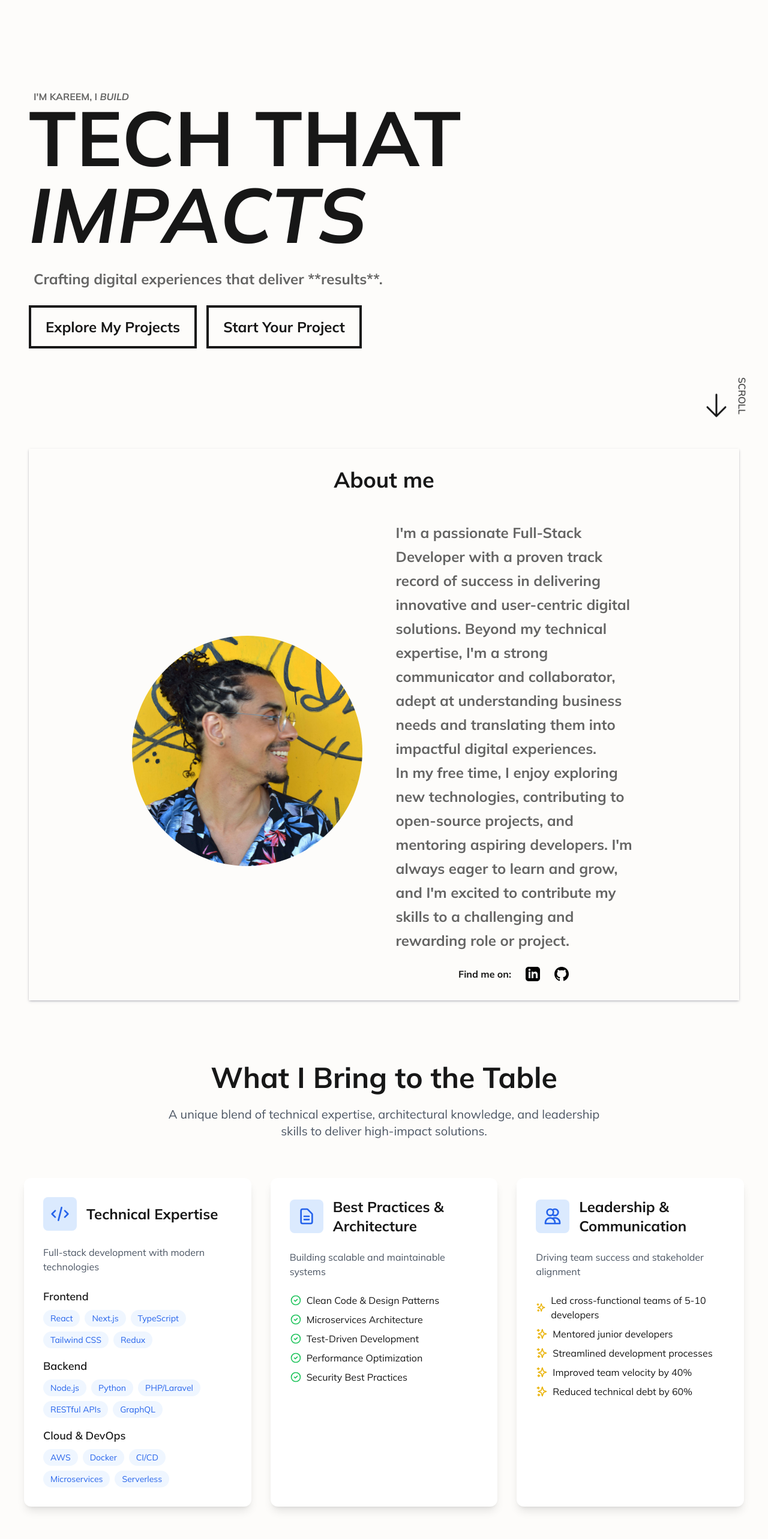
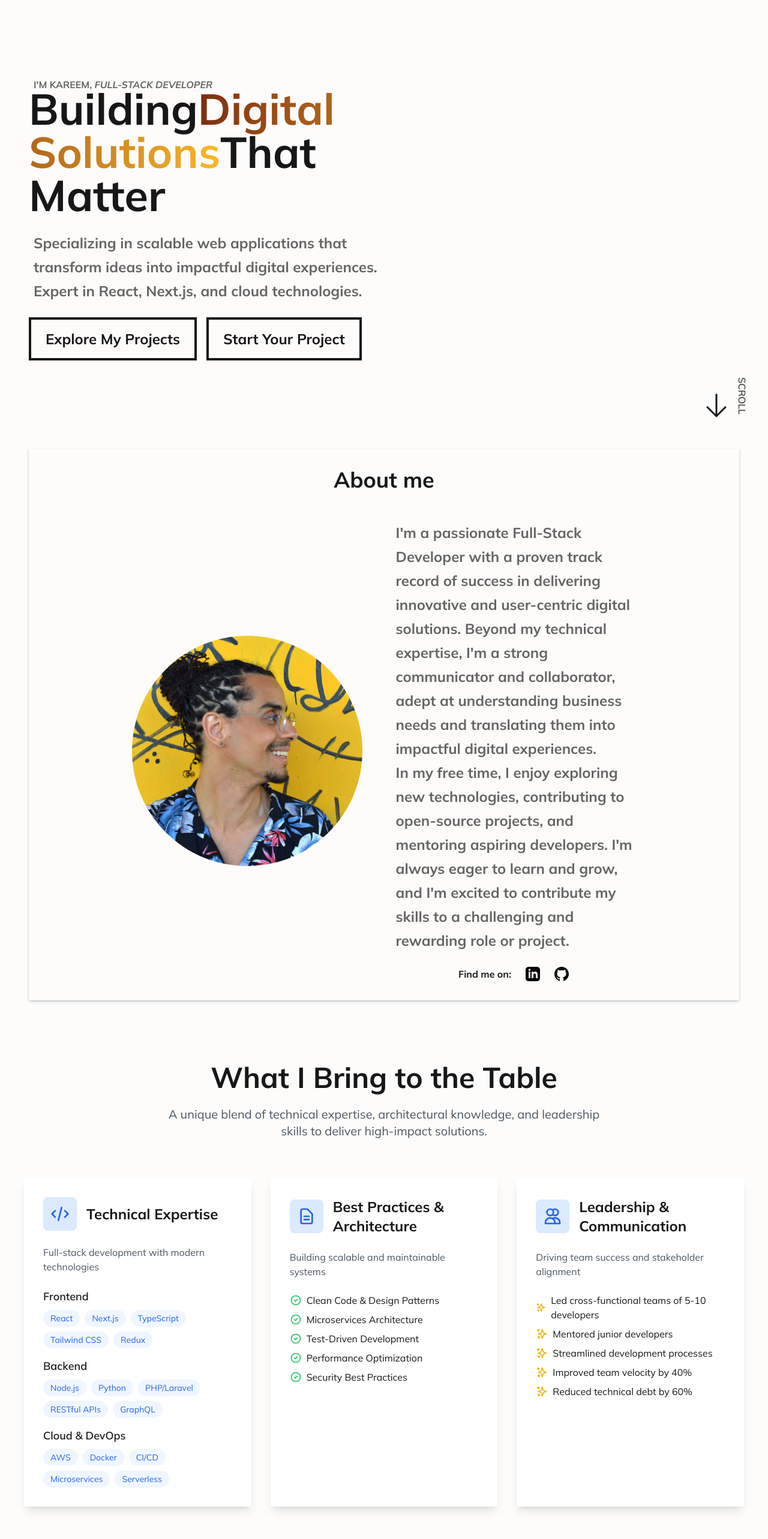
Before and after one commit to kareemsakr/next-portfolio, a Next.js app: page / in a window 1280 px wide. Shown: the part 100-2666 px from the top of the page at 60% size. Built offline with nearby package versions, Linux system fonts and the light colour scheme.

Commit message:
updated the hero section

```diff
--- a/app/page.tsx
+++ b/app/page.tsx
@@ -55,21 +55,30 @@ export default function Home() {
           </div>
         </nav>
       </header>
+
       <main>
         <section
           id="hero"
           className="min-h-[calc(100vh-50px)] flex flex-col justify-center gap-6 p-6"
         >
           <p className="font-bold text-black text-opacity-60 text-xs pl-[2.3] -mb-8 md:pl-2 md:text-base">
-            I&apos;M KAREEM, I <em>BUILD</em>
+            I&apos;M KAREEM, <em>FULL-STACK DEVELOPER</em>
           </p>
-          <h1 className="text-5xl md:text-9xl font-bold">
-            TECH THAT
-            <br />
-            <em>IMPACTS</em>
+          <h1 className="text-5xl md:text-7xl font-bold leading-tight">
+            Building
+            <span className="text-transparent bg-clip-text bg-gradient-to-r from-orange-900 to-papaya-orange">
+              Digital
+              <br />
+              Solutions
+            </span>
+            That
+            <br /> Matter
           </h1>
+
           <p className="pl-2 font-bold text-black text-opacity-60 text-md leading-8 md:text-2xl md:leading-10 lg:max-w-[50%] ">
-            Crafting digital experiences that deliver **results**.
+            Specializing in scalable web applications that transform ideas into
+            impactful digital experiences. Expert in React, Next.js, and cloud
+            technologies.
           </p>
           <div className="flex gap-4">
             <button className="font-bold border-2 border-foreground px-2 py-2 transition-all duration-300 hover:shadow-button hover:scale-105  md:px-6 md:py-4 md:text-2xl md:border-4">
@@ -138,64 +147,6 @@ export default function Home() {
               </ul>
             </div>
           </div>
-          {/* <article className="flex flex-col gap-10 items-center py-24 md:max-w-[80%]">
-            <h2 className="text-4xl font-bold">What I bring to the table:</h2>
-            <ul className="flex gap-6 flex-wrap">
-              <li className="p-4 flex-1 font-semibold flex flex-col gap-6 shadow-custom min-h-[250px]">
-                <div className="flex gap-2 items-center">
-                  <CodeBracketIcon className="size-12 " />
-                  <h3 className="font-bold text-xl">Technical Skills</h3>
-                </div>
-                <p className="pl-4 text-black text-opacity-60 text-md md:text-xl">
-                  Seasoned in all things Web.{" "}
-                  <span className="badge badge-outline text-black text-opacity-100">
-                    HTML
-                  </span>{" "}
-                  <span className="badge badge-outline text-black text-opacity-100">
-                    CSS
-                  </span>{" "}
-                  <span className="badge badge-outline text-black text-opacity-100">
-                    JS
-                  </span>{" "}
-                  <span className="badge badge-outline text-black text-opacity-100">
-                    React
-                  </span>{" "}
-                  <span className="badge badge-outline text-black text-opacity-100">
-                    NEXT.JS
-                  </span>{" "}
-                  and also{" "}
-                  <span className="badge badge-outline text-black text-opacity-100">
-                    Python
-                  </span>{" "}
-                  <span className="badge badge-outline text-black text-opacity-100">
-                    {" "}
-                    PHP/Laravel
-                  </span>{" "}
-                  and much more.
-                </p>
-              </li>
-              <li className="p-4 flex-1 font-semibold flex flex-col gap-6 shadow-custom min-h-[250px]">
-                <div className="flex gap-2 items-center">
-                  <DocumentTextIcon className="size-12 " />
-                  <h3 className="font-bold text-xl">Robust Documentation</h3>
-                </div>
-                <p className="pl-4 text-black text-opacity-60 text-md md:text-xl">
-                  A focus on delivering comprehensive documentation and
-                  fostering seamless collaboration.
-                </p>
-              </li>
-              <li className="p-4 flex-1 font-semibold flex flex-col gap-6 shadow-custom min-h-[250px]">
-                <div className="flex gap-2 items-center">
-                  <UsersIcon className="size-12 " />
-                  <h3 className="font-bold text-xl">Stakeholder Management</h3>
-                </div>
-                <p className="pl-4 text-black text-opacity-60 text-md md:text-xl">
-                  Ensuring alignment between technical solutions and business
-                  goals through clear communication and collaboration.
-                </p>
-              </li>
-            </ul>
-          </article> */}
         </section>
         <section id="skills" className="py-20">
           <div className="container mx-auto px-4">
@@ -210,7 +161,7 @@ export default function Home() {
             </div>
 
             <div className="grid md:grid-cols-3 gap-8">
-              <div className="bg-white rounded-xl shadow-lg p-8 hover:shadow-xl transition-shadow duration-300">
+              <div className="bg-white shadow-lg p-8 hover:shadow-xl transition-shadow duration-300">
                 <div className="flex items-center gap-4 mb-6">
                   <div className="p-3 bg-blue-100 rounded-lg text-blue-600">
                     <svg
@@ -303,7 +254,7 @@ export default function Home() {
                 </div>
               </div>
 
-              <div className="bg-white rounded-xl shadow-lg p-8 hover:shadow-xl transition-shadow duration-300">
+              <div className="bg-white  shadow-lg p-8 hover:shadow-xl transition-shadow duration-300">
                 <div className="flex items-center gap-4 mb-6">
                   <div className="p-3 bg-blue-100 rounded-lg text-blue-600">
                     <svg
@@ -414,7 +365,7 @@ export default function Home() {
                 </ul>
               </div>
 
-              <div className="bg-white rounded-xl shadow-lg p-8 hover:shadow-xl transition-shadow duration-300">
+              <div className="bg-white  shadow-lg p-8 hover:shadow-xl transition-shadow duration-300">
                 <div className="flex items-center gap-4 mb-6">
                   <div className="p-3 bg-blue-100 rounded-lg text-blue-600">
                     <svg
```
